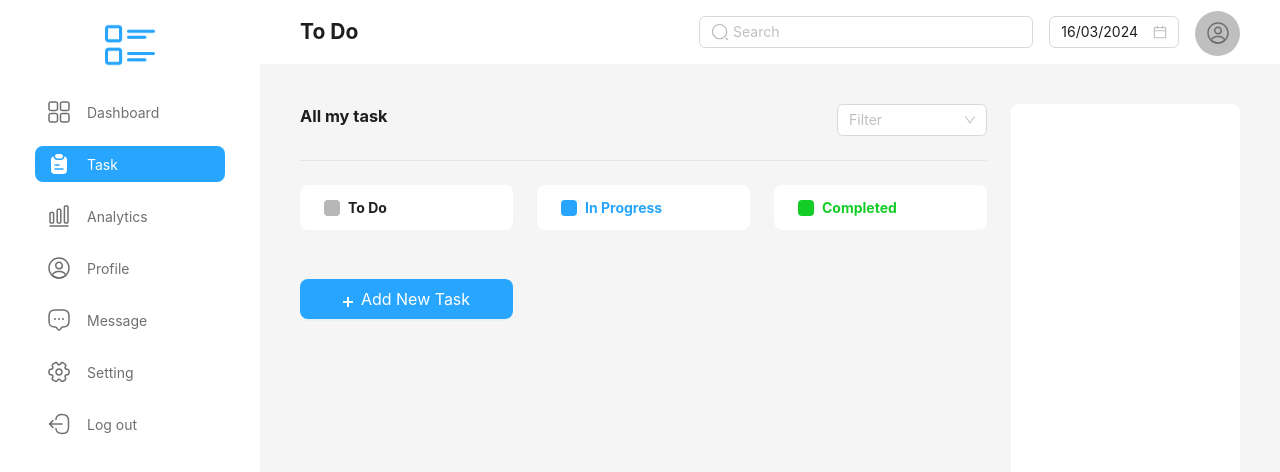
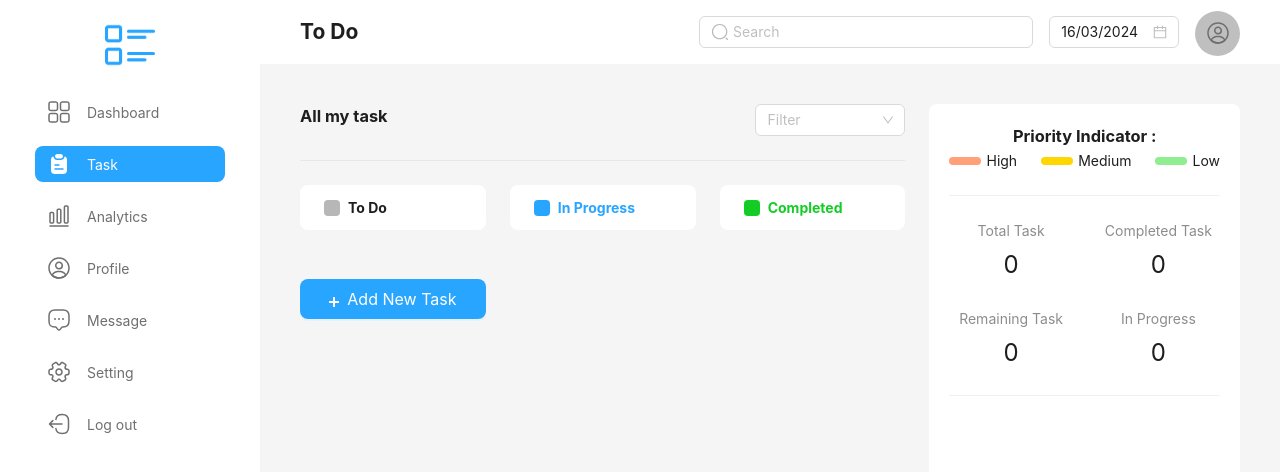
Before and after one commit to alamin-hossain-tech/to-do-app, a React (Vite) app: page / in a window 1280 px wide. Shown: the top 472 px of the page. Built offline with nearby package versions, Linux system fonts and the light colour scheme.

Commit message:
stats add in right side

```diff
--- a/src/components/main-content/MainContent.jsx
+++ b/src/components/main-content/MainContent.jsx
@@ -1,4 +1,4 @@
-import { Divider, Flex, Select } from "antd";
+import { Col, Divider, Flex, List, Row, Select, Space, Statistic } from "antd";
 import CompletedColumn from "../completed-column/CompletedColumn";
 import InProgressColumn from "../in-progress-column/InProgressColumn";
 import ToDoColumn from "../todo-colum/ToDoColumn";
@@ -16,6 +16,15 @@ const MainContent = () => {
   const state = useSelector((state) => state.toDos);
   const filterState = useSelector((state) => selectFilteredToDos(state, query));
   const dispatch = useDispatch();
+
+  const stats = {
+    total: Object.keys(state)
+      .map((key) => state[key].length)
+      .reduce((accumulator, currentValue) => accumulator + currentValue, 0),
+    completed: state.completed.length,
+    inProgress: state.inProgress.length,
+    toDo: state.toDos.length,
+  };
 
   // handle drag and drop
   const onDragEnd = (result) => {
@@ -67,7 +76,7 @@ const MainContent = () => {
   };
   return (
     <Flex gap={"large"}>
-      <div style={{ flex: 3 }}>
+      <div style={{ flex: 3, flexShrink: 0 }}>
         <Flex justify="space-between">
           <h3>All my task</h3>
           <Select
@@ -100,11 +109,87 @@ const MainContent = () => {
       <div
         style={{
           flex: 1,
+          // flexShrink: 0,
           backgroundColor: "white",
           height: "calc(100vh - 144px)",
           borderRadius: "8px",
+          // padding: 8,
         }}
-      ></div>
+      >
+        {/* Stats  */}
+        <div style={{ padding: 20 }}>
+          <div style={{ color: "var(--text-color)", textAlign: "center" }}>
+            <h3> Priority Indicator :</h3>
+            <Space size={24}>
+              <Flex align="center" gap={5}>
+                <div
+                  style={{
+                    width: 32,
+                    height: 8,
+                    backgroundColor: "#FFA07A",
+                    borderRadius: 4,
+                  }}
+                ></div>
+                <p>High</p>
+              </Flex>
+              <Flex align="center" gap={5}>
+                <div
+                  style={{
+                    width: 32,
+                    height: 8,
+                    backgroundColor: "#FFD700",
+                    borderRadius: 4,
+                  }}
+                ></div>
+                <p>Medium</p>
+              </Flex>
+              <Flex align="center" gap={5}>
+                <div
+                  style={{
+                    width: 32,
+                    height: 8,
+                    backgroundColor: "#90EE90",
+                    borderRadius: 4,
+                  }}
+                ></div>
+                <p>Low</p>
+              </Flex>
+            </Space>
+          </div>
+          <Divider />
+          <Row gutter={[24, 24]}>
+            <Col span={12}>
+              <Statistic
+                style={{ textAlign: "center" }}
+                title="Total Task"
+                value={stats.total}
+              />
+            </Col>
+            <Col span={12}>
+              <Statistic
+                style={{ textAlign: "center" }}
+                title="Completed Task"
+                value={stats.completed}
+              />
+            </Col>
+            <Col span={12}>
+              <Statistic
+                title="Remaining Task"
+                style={{ textAlign: "center" }}
+                value={stats.toDo}
+              />
+            </Col>
+            <Col span={12}>
+              <Statistic
+                style={{ textAlign: "center" }}
+                title="In Progress"
+                value={stats.inProgress}
+              />
+            </Col>
+          </Row>
+          <Divider />
+        </div>
+      </div>
     </Flex>
   );
 };
```
